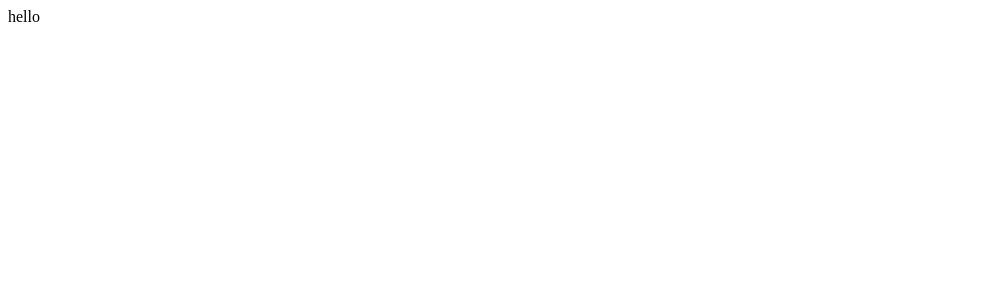
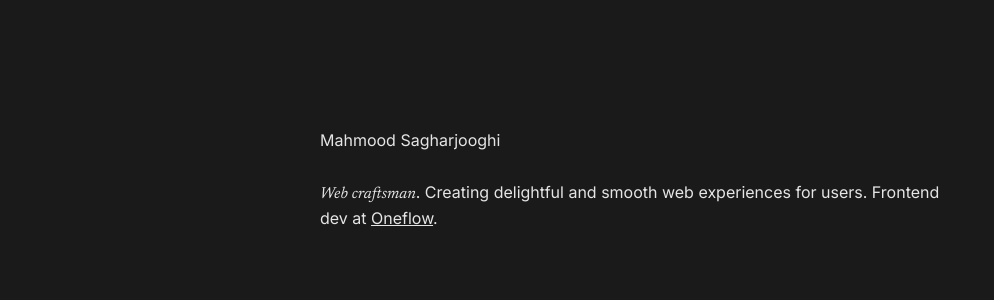
Before and after one commit to mahmood-saghrajooghi/personal-website, a Next.js app: page / in a window 1280 px wide. Shown: the top 300 px of the page, without its empty margins (0-994 px from the left). Built offline with nearby package versions, Linux system fonts and the light colour scheme.

Commit message:
add basics

```diff
--- /dev/null
+++ b/components/layout/layout.tsx
@@ -0,0 +1,7 @@
+export default function Layout ({ children }) {
+  return (
+    <main>
+      {children}
+    </main>
+  )
+}
--- a/package.json
+++ b/package.json
@@ -15,6 +15,9 @@
     "@types/node": "^12.12.21",
     "@types/react": "^17.0.2",
     "@types/react-dom": "^17.0.1",
+    "autoprefixer": "^10.4.16",
+    "postcss": "^8.4.31",
+    "tailwindcss": "^3.3.5",
     "typescript": "^4.8.3"
   }
 }
--- /dev/null
+++ b/pages/_app.tsx
@@ -0,0 +1,7 @@
+import type { AppProps } from 'next/app'
+import '../styles/global.css'
+import '../styles/content.css'
+
+export default function MyApp({ Component, pageProps }: AppProps) {
+  return  <Component {...pageProps} />;
+}
--- a/pages/index.tsx
+++ b/pages/index.tsx
@@ -1,6 +1,20 @@
+import Layout from '../components/layout/layout';
 
 const IndexPage = () => (
-  <div>hello</div>
+  <Layout>
+    <div className='main-grid'>
+      <div></div>
+        <article>
+          <h1 className='mb-7'>Mahmood Sagharjooghi</h1>
+          <p className='mb-7'>
+            <i>Web craftsman</i>
+            . Creating delightful and smooth web experiences for users.
+            Frontend dev at <a className='underline' target='_blank' href='https://www.Oneflow.com/'>Oneflow</a>.
+          </p>
+        </article>
+      <div></div>
+    </div>
+  </Layout>
 )
 
 export default IndexPage
--- /dev/null
+++ b/postcss.config.js
@@ -0,0 +1,6 @@
+module.exports = {
+  plugins: {
+    tailwindcss: {},
+    autoprefixer: {},
+  },
+}
--- /dev/null
+++ b/styles/global.css
@@ -0,0 +1,60 @@
+@import url('https://fonts.googleapis.com/css2?family=Inter:wght@100;200;300;400;500;600;700;800;900&family=Roboto+Mono:ital,wght@0,100;0,200;0,300;0,400;0,500;0,600;0,700;1,100;1,200;1,300;1,400;1,500;1,600;1,700&display=swap');
+
+@import url('https://fonts.googleapis.com/css2?family=Inter:wght@100;200;300;400;500;600;700;800;900&family=Newsreader:ital,opsz,wght@0,6..72,200;0,6..72,300;0,6..72,400;1,6..72,200;1,6..72,300;1,6..72,400&family=Roboto+Mono:ital,wght@0,100;0,200;0,300;0,400;0,500;0,600;0,700;1,100;1,200;1,300;1,400;1,500;1,600;1,700&display=swap');
+
+@tailwind base;
+@tailwind components;
+@tailwind utilities;
+
+
+:root {
+  --page-width: 1072px;
+  --content-width: 640px;
+  --bg: #1a1a1a;
+  --text-color: #e5e5e5;
+  --fg: #f2f2f2;
+  --page-top: 128px;
+  --header-height: 48px;
+  --footer-height: 48px;
+}
+
+body {
+  height: 100%;
+  font-family: var(--font-sans);
+  background: var(--bg);
+  color: var(--fg);
+  /* to be removed */
+  min-height: 100vh;
+}
+
+main {
+  min-height: calc(100vh - var(--footer-height));
+  position: relative;
+  padding: var(--page-top) 0;
+  margin: 0 auto;
+  max-width: var(--page-width);
+}
+
+article {
+  width: 100%;
+  max-width: var(--content-width);
+  color: var(--text-color);
+}
+
+i {
+  font-family: "Newsreader","Signifier","Times",serif;
+}
+
+.main-grid {
+  display: grid;
+  grid-template-columns: 192px var(--content-width) 192px;
+  grid-column-gap: 24px;
+  -moz-column-gap: 24px;
+  column-gap: 24px;
+  align-items: flex-start;
+}
+
+/* to be removed */
+p {
+  color: var(--text-color)
+}
--- /dev/null
+++ b/tailwind.config.js
@@ -0,0 +1,21 @@
+/** @type {import('tailwindcss').Config} */
+const defaultTheme = require('tailwindcss/defaultTheme')
+
+module.exports = {
+  content: [
+    "./app/**/*.{js,ts,jsx,tsx,mdx}",
+    "./pages/**/*.{js,ts,jsx,tsx,mdx}",
+    "./components/**/*.{js,ts,jsx,tsx,mdx}",
+
+    // Or if using `src` directory:
+    "./src/**/*.{js,ts,jsx,tsx,mdx}",
+  ],
+  theme: {
+    extend: {
+      fontFamily: {
+        sans: ['Inter', ...defaultTheme.fontFamily.sans],
+      },
+    },
+  },
+  plugins: [],
+}
```
Also changed, not shown: tsconfig.json (+15 -4 lines), styles/content.css (added), 1 other file (tests, documents, lock files or other folders).
